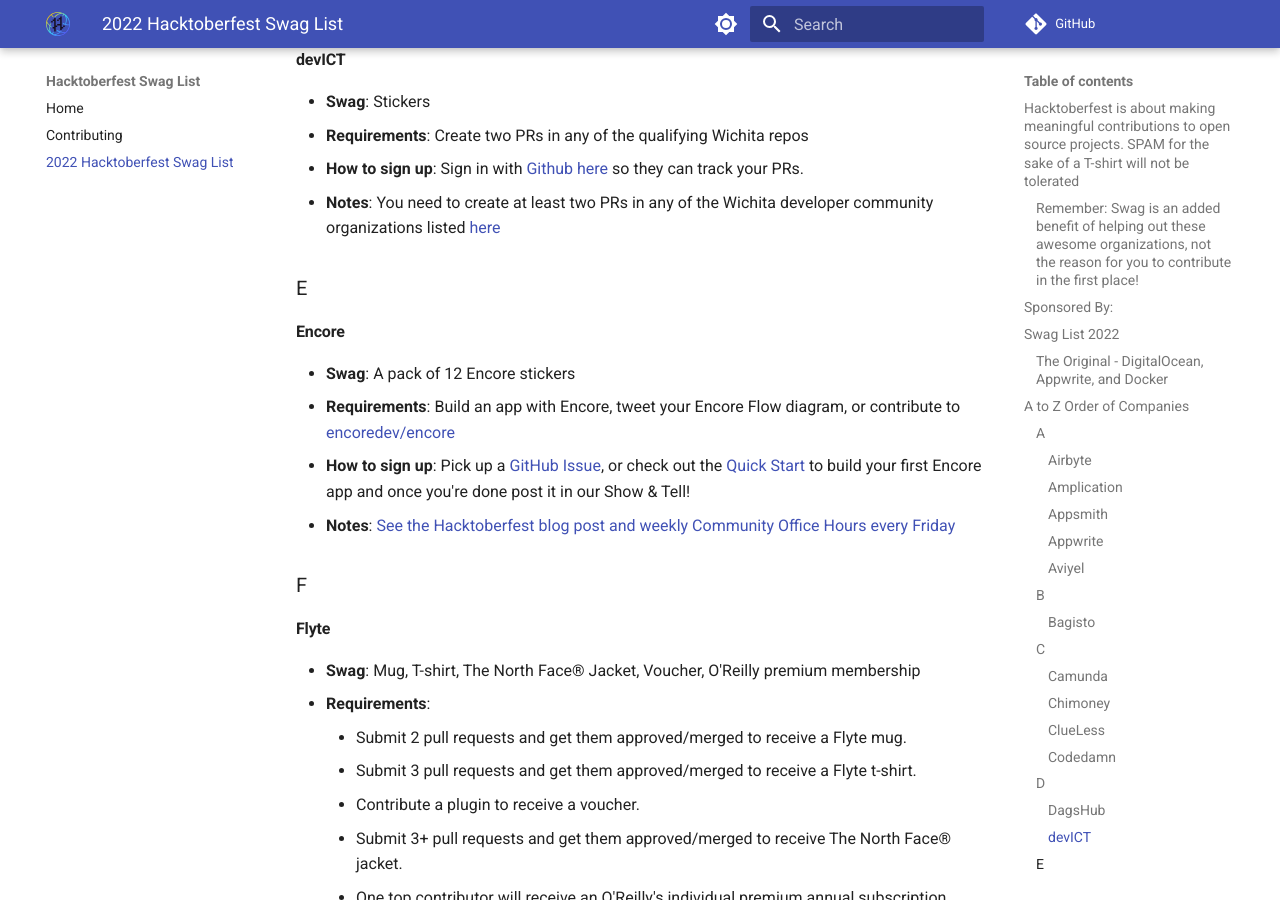
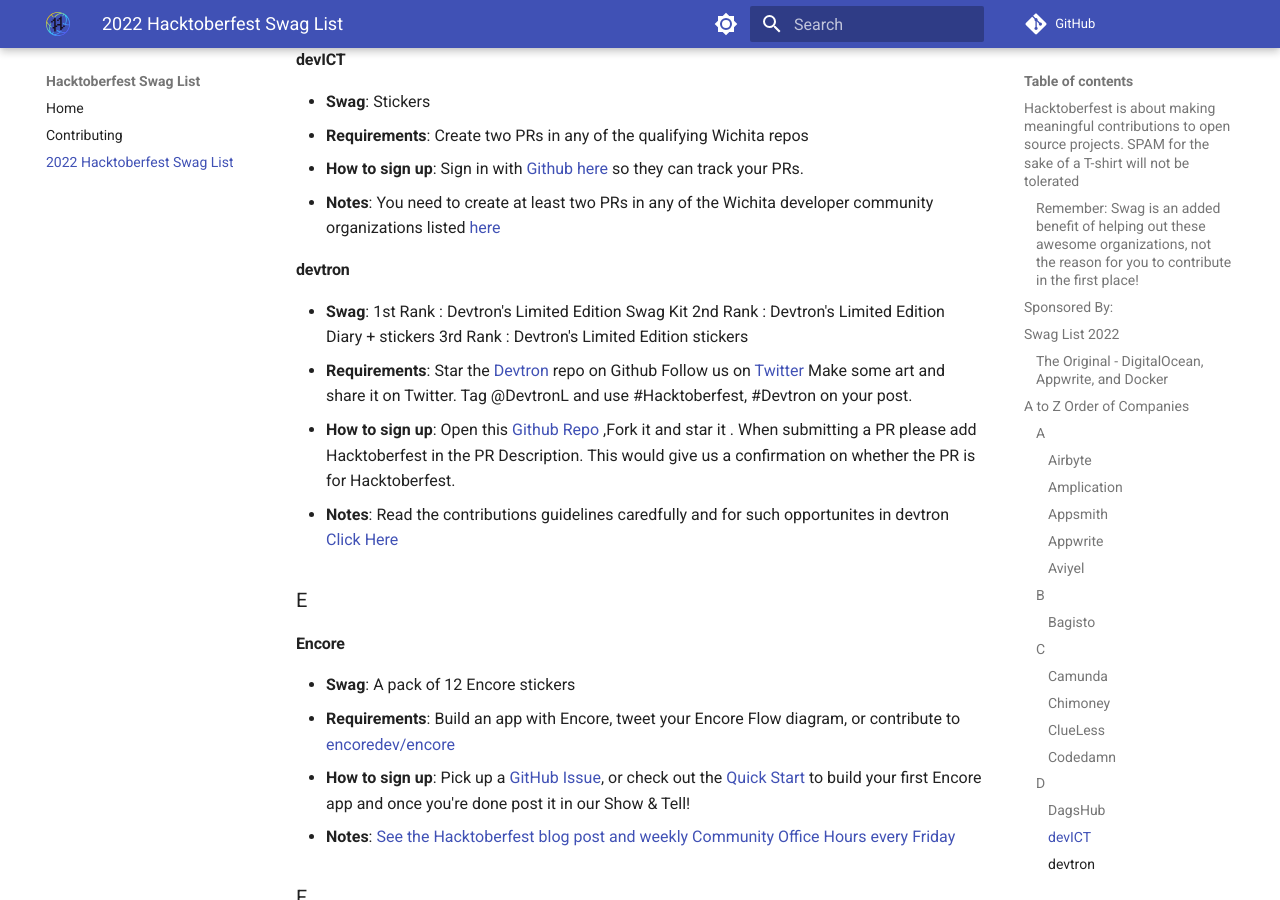
Before and after one commit to crweiner/hacktoberfest-swag-list, an MkDocs documentation site: the page built from docs/list.md, in a window 1280 px wide and 900 px high, scrolled down 6626 px. Built offline with MkDocs 1.6.1 and Material for MkDocs 9.7.7, drawn with Linux system fonts in a browser that asks for light colours; plug-ins that fetch from the network failed and are left out; comment, search, counter and statistics services are not loaded.

Commit message:
Added devtron to list.md file

```diff
--- a/docs/list.md
+++ b/docs/list.md
@@ -196,6 +196,17 @@
 - **Requirements**: Create two PRs in any of the qualifying Wichita repos
 - **How to sign up**: Sign in with [Github here](https://devict-hacktoberfest.herokuapp.com/) so they can track your PRs.
 - **Notes**: You need to create at least two PRs in any of the  Wichita developer community organizations listed [here](https://devict-hacktoberfest.herokuapp.com/)
+
+#### **devtron**
+
+- **Swag**: 1st Rank : Devtron's Limited Edition Swag Kit
+          2nd Rank : Devtron's Limited Edition Diary + stickers
+          3rd Rank : Devtron's Limited Edition stickers
+- **Requirements**:  Star the [Devtron](https://github.com/devtron-labs/devtron) repo on Github
+                     Follow us on [Twitter](https://twitter.com/DevtronL)
+                     Make some art and share it on Twitter. Tag @DevtronL and use #Hacktoberfest, #Devtron on your post.
+- **How to sign up**: Open this [Github Repo](https://github.com/devtron-labs/devtron) ,Fork it and star it . When submitting a PR please add Hacktoberfest in the PR Description. This would give us a confirmation on whether the PR is for Hacktoberfest.
+- **Notes**: Read the contributions guidelines caredfully and for such opportunites in devtron [Click Here](https://github.com/devtron-labs/hacktoberfest2022/blob/main/README.md#book-contribution-guidelines)
 
 ### E
 
```
